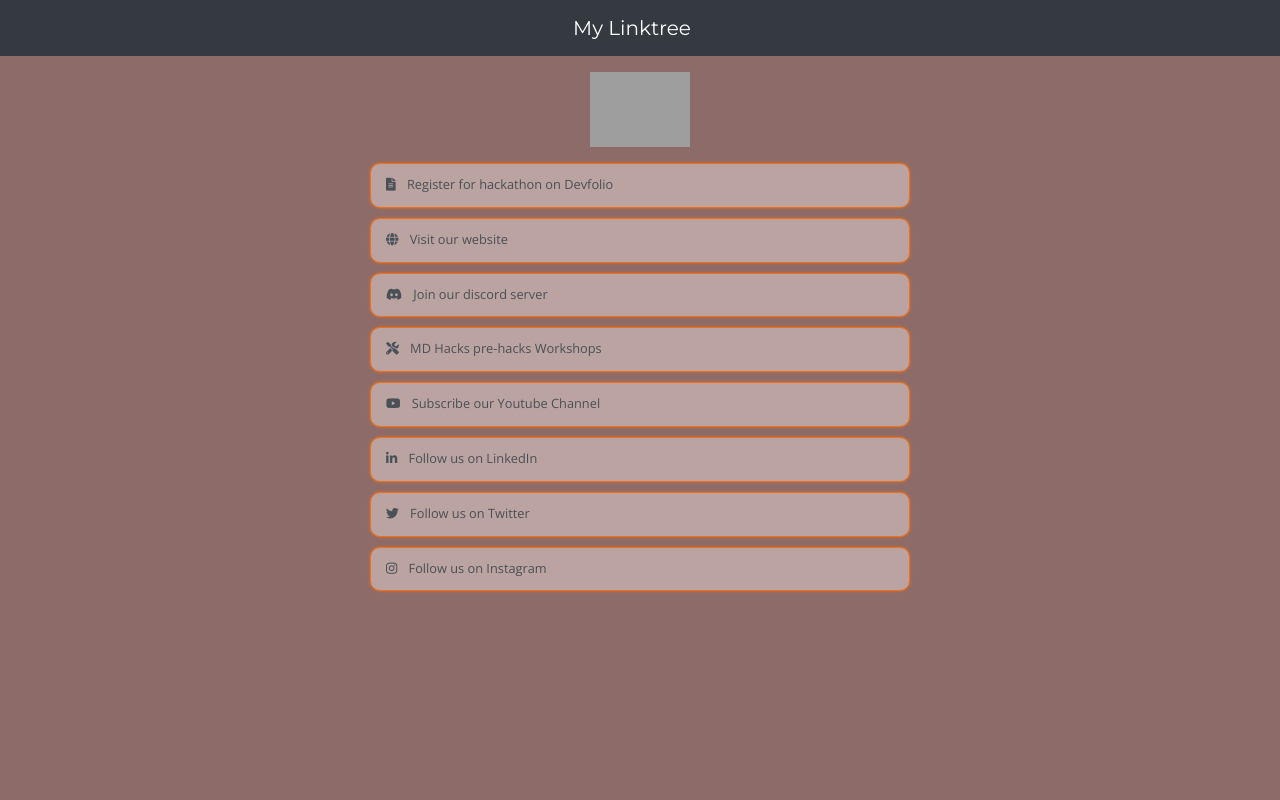
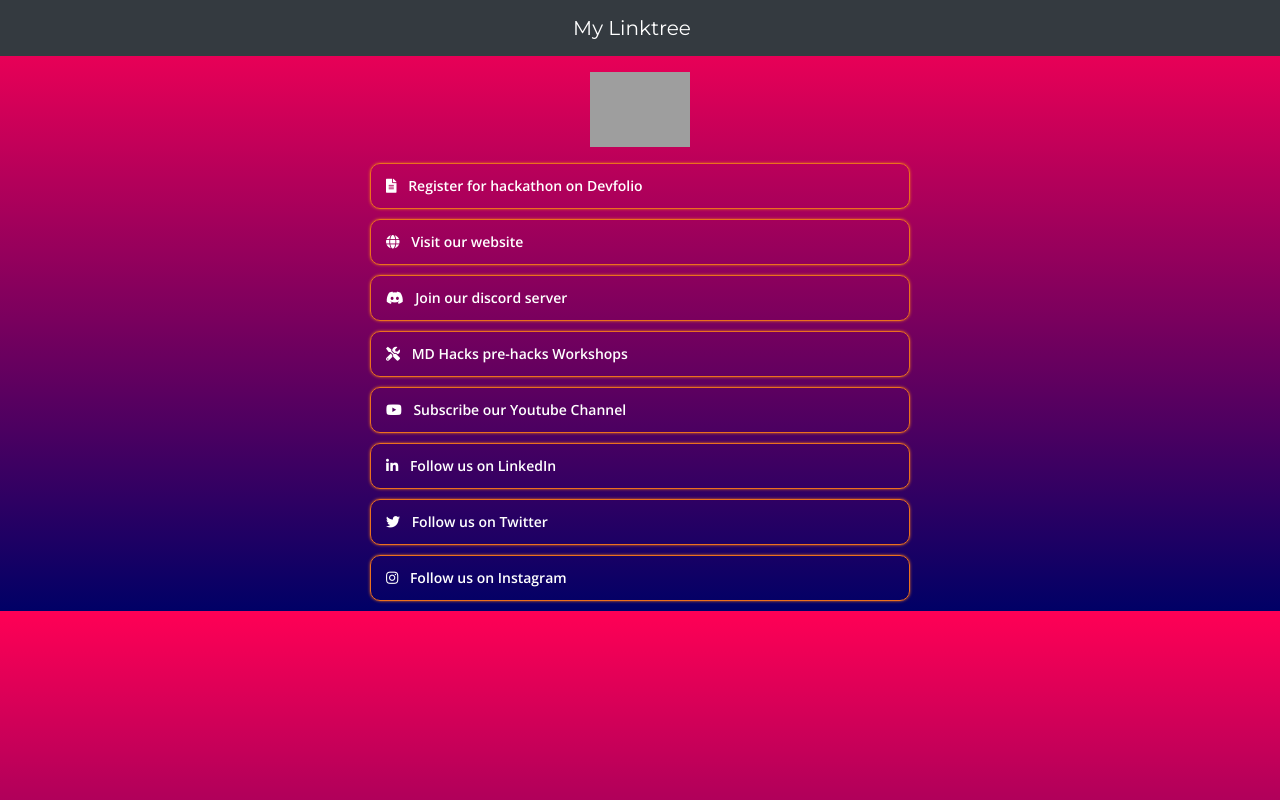
Before and after one commit to Cruel-Crab/Personal_Linktree, a plain HTML site: page index.html in a window 1280 px wide. Drawn offline with nearby package versions, Linux system fonts and the light colour scheme; grey boxes are pictures that could not be loaded.

Commit message:
style : changed bg, hover effects, logo.

```diff
--- a/style.css
+++ b/style.css
@@ -1,11 +1,13 @@
 body {
   font-family: "Open Sans";
-  background-color: #8d6b68;
-  font-size: 0.8em;
+  background: linear-gradient(180deg, #FF0055 0%, #000066 100%);
+  font-size: 14px;
+  font-weight: 700;
+  color:#fff;
 }
 h1,
 h2,
-h3,
+h3,h4,
 .h1,
 .h2,
 .h3 {
@@ -15,23 +17,34 @@ h3,
 .list-group-item-action,
 .list-group-item-action:first-child,
 .list-group-item-action:last-child {
-  background-color: #baa3a1;
+  background-color: transparent;
+
   line-height: 1px;
   padding: 15px;
   margin-bottom: 10px;
   border-radius: 10px;
   border: 1px solid #eb701e;
   box-shadow: 0 0 3px #eb701e;
-  transition: font-weight 0.5s linear, background-color, transform 0.5s linear;
+  /* transition: font-weight 0.3s linear, background-color, transform 0.5s linear; */
+  transition: 0.1s all ease-in-out;
 }
 .list-group-item + .list-group-item:hover,
 .list-group-item-action:hover,
 .list-group-item-action:first-child:hover,
 .list-group-item-action:last-child:hover {
-  background-color: #cbbab9;
-  transform: scale(1.1);
-  font-weight: 500;
+  background-color: #fff;
+  color: #FF0055;
 }
 .logo {
   max-width: 100px;
 }
+.list-group-item{
+  color:#fff;
+}
+footer{
+  padding: 8px;
+  text-align: center;
+  background: #FF0055;
+  margin-top: 8px;
+
+}
```
